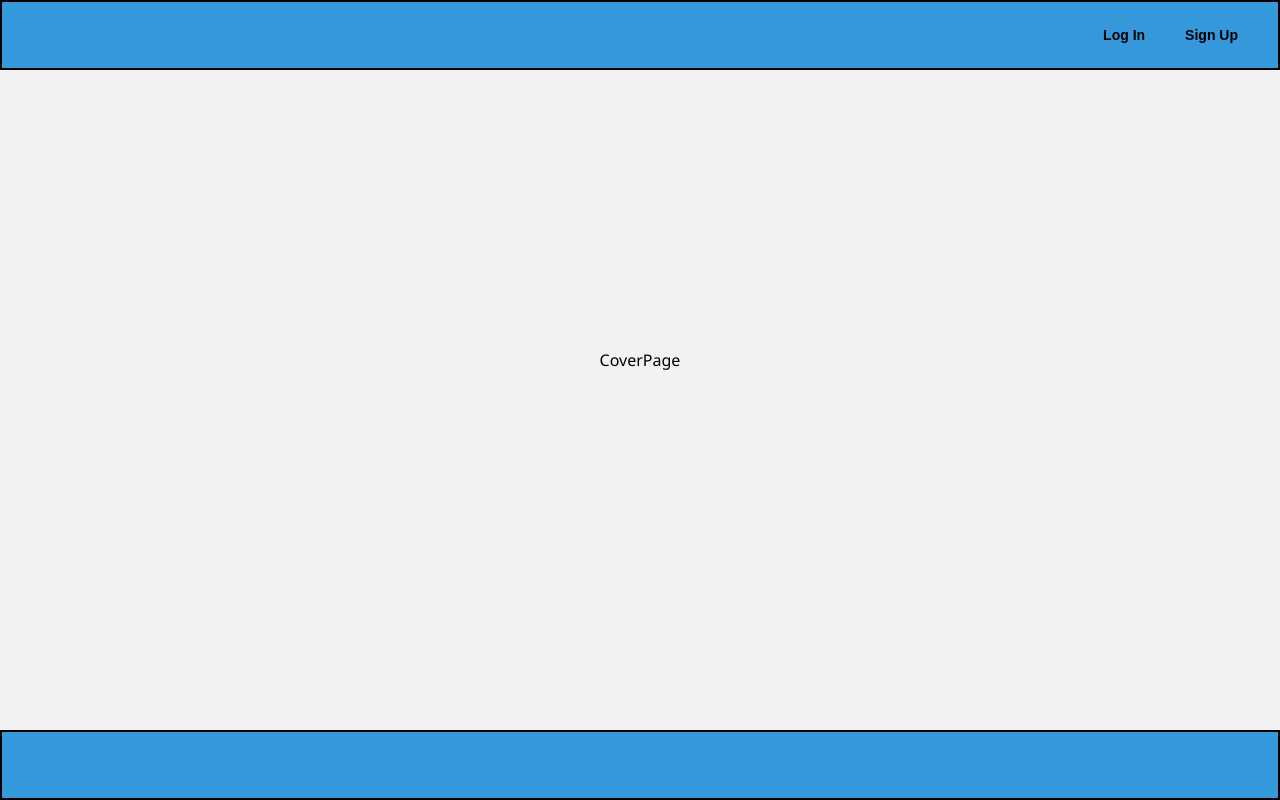
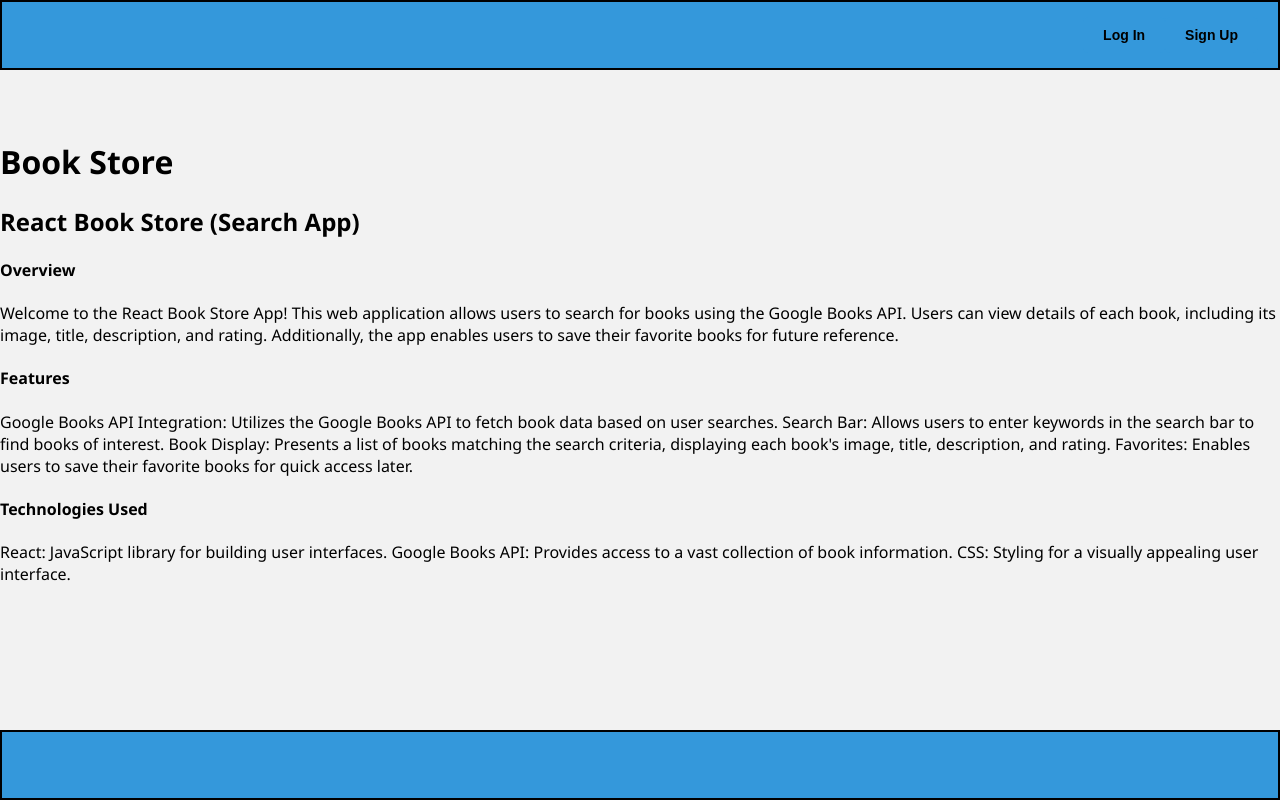
Before and after one commit to nureddyn/book_store, a React (Create React App) app: page /favorites in a window 1280 px wide. Built offline with nearby package versions, Linux system fonts and the light colour scheme; the HTML template or start-up script is replaced by a standard one.

Commit message:
Cover Page Content Added

```diff
--- a/src/components/CoverPage.jsx
+++ b/src/components/CoverPage.jsx
@@ -2,6 +2,27 @@ import React from 'react'
 
 export default function CoverPage() {
   return (
-    <div>CoverPage</div>
+    <div>
+      <h1>Book Store</h1>
+      <div>
+        <h2>React Book Store (Search App)</h2>
+        <h4>Overview</h4>
+        <p>
+        Welcome to the React Book Store App! This web application allows users to search for books using the Google Books API. Users can view details of each book, including its image, title, description, and rating. Additionally, the app enables users to save their favorite books for future reference.
+        </p>
+        <h4>Features</h4>
+        <p> Google Books API Integration: Utilizes the Google Books API to fetch book data based on user searches.
+          Search Bar: Allows users to enter keywords in the search bar to find books of interest.
+          Book Display: Presents a list of books matching the search criteria, displaying each book's image, title, description, and rating.
+          Favorites: Enables users to save their favorite books for quick access later.
+        </p>
+        <h4>Technologies Used</h4>
+        <p>
+          React: JavaScript library for building user interfaces.
+          Google Books API: Provides access to a vast collection of book information.
+          CSS: Styling for a visually appealing user interface.
+        </p>
+      </div>
+    </div>
   )
 }
```
